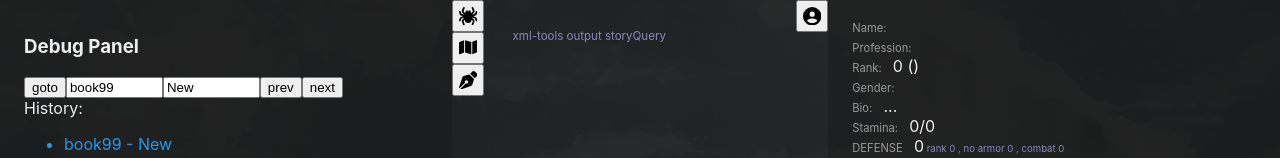
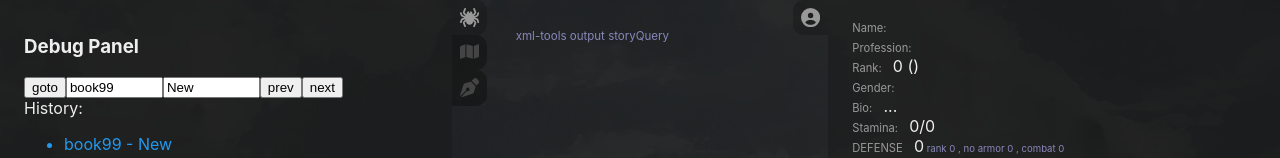
Before and after one commit to jonathan-wideman/js-fabled, a React (Vite) app: page / in a window 1280 px wide. Shown: the top 158 px of the page. Built offline with nearby package versions, Linux system fonts and the light colour scheme; no server answers; what random-js would draw is missing.

Commit message:
tab button styles

```diff
--- a/src/App.css
+++ b/src/App.css
@@ -34,7 +34,7 @@
   align-items: stretch;
   justify-content: space-between;
   width: 100%;
-  height: 100vh
+  height: 100vh;
 }
 
 .story {
@@ -54,7 +54,6 @@
   width: 100%;
   text-align: center;
 }
-
 
 .instruction {
   font-style: italic;
@@ -76,7 +75,7 @@
 
 .pane {
   padding: 1em 1.5em;
-  background-color: rgba(25, 25, 25, 0.5)
+  background-color: rgba(25, 25, 25, 0.5);
 }
 
 .sidebar-content {
@@ -85,7 +84,35 @@
   flex-flow: column wrap;
 }
 
-.debug input[type=text] {
+.sidebar-tab-button {
+  padding: 0.5rem;
+  width: 2.2rem;
+  height: 2.2rem;
+  color: var(--color-txt-die);
+  background-color: rgba(15, 15, 15, 0.5);
+  border: unset;
+}
+
+.sidebar-tab-button.selected-tab {
+  color: var(--color-txt-muted);
+  background-color: rgba(25, 25, 25, 0.5);
+}
+
+.sidebar-tab-button:hover {
+  color: var(--color-txt-muted);
+}
+
+.sidebar-tab-button.left {
+  border-top-right-radius: 0.7rem;
+  border-bottom-right-radius: 0.7rem;
+}
+
+.sidebar-tab-button.right {
+  border-top-left-radius: 0.7rem;
+  border-bottom-left-radius: 0.7rem;
+}
+
+.debug input[type="text"] {
   width: 12ch;
 }
 
@@ -141,7 +168,8 @@
   background-color: var(--color-bg-die);
   font-weight: bold;
   text-shadow: -1px -1px var(--color-bg), 1px 1px var(--color-txt);
-  box-shadow: inset 0.1em 0.1em 0.1em var(--color-txt), inset -0.1em -0.1em 0.1em var(--color-bg);
+  box-shadow: inset 0.1em 0.1em 0.1em var(--color-txt),
+    inset -0.1em -0.1em 0.1em var(--color-bg);
 }
 
 .d6.rolling {
@@ -150,7 +178,5 @@
 
 .story-image {
   margin: 2em 0;
-  box-shadow:
-    0 0 3em hsla(0, 0%, 100%, 0.4),
-    0 0 0.5em hsla(0, 0%, 100%, 0.7);
+  box-shadow: 0 0 3em hsla(0, 0%, 100%, 0.4), 0 0 0.5em hsla(0, 0%, 100%, 0.7);
 }
--- a/src/icons/IconMap.jsx
+++ b/src/icons/IconMap.jsx
@@ -2,7 +2,10 @@ export default function IconMap() {
   // Font Awesome Free 6.5.2 by @fontawesome - https://fontawesome.com License - https://fontawesome.com/license/free Copyright 2024 Fonticons, Inc.
   return (
     <svg xmlns="http://www.w3.org/2000/svg" viewBox="0 0 576 512">
-      <path d="M384 476.1L192 421.2V35.9L384 90.8V476.1zm32-1.2V88.4L543.1 37.5c15.8-6.3 32.9 5.3 32.9 22.3V394.6c0 9.8-6 18.6-15.1 22.3L416 474.8zM15.1 95.1L160 37.2V423.6L32.9 474.5C17.1 480.8 0 469.2 0 452.2V117.4c0-9.8 6-18.6 15.1-22.3z" />
+      <path
+        fill="currentColor"
+        d="M384 476.1L192 421.2V35.9L384 90.8V476.1zm32-1.2V88.4L543.1 37.5c15.8-6.3 32.9 5.3 32.9 22.3V394.6c0 9.8-6 18.6-15.1 22.3L416 474.8zM15.1 95.1L160 37.2V423.6L32.9 474.5C17.1 480.8 0 469.2 0 452.2V117.4c0-9.8 6-18.6 15.1-22.3z"
+      />
     </svg>
   );
 }
--- a/src/icons/IconPen.jsx
+++ b/src/icons/IconPen.jsx
@@ -2,7 +2,10 @@ export default function IconPen() {
   // Font Awesome Free 6.5.2 by @fontawesome - https://fontawesome.com License - https://fontawesome.com/license/free Copyright 2024 Fonticons, Inc.
   return (
     <svg xmlns="http://www.w3.org/2000/svg" viewBox="0 0 512 512">
-      <path d="M368.4 18.3L312.7 74.1 437.9 199.3l55.7-55.7c21.9-21.9 21.9-57.3 0-79.2L447.6 18.3c-21.9-21.9-57.3-21.9-79.2 0zM288 94.6l-9.2 2.8L134.7 140.6c-19.9 6-35.7 21.2-42.3 41L3.8 445.8c-3.8 11.3-1 23.9 7.3 32.4L164.7 324.7c-3-6.3-4.7-13.3-4.7-20.7c0-26.5 21.5-48 48-48s48 21.5 48 48s-21.5 48-48 48c-7.4 0-14.4-1.7-20.7-4.7L33.7 500.9c8.6 8.3 21.1 11.2 32.4 7.3l264.3-88.6c19.7-6.6 35-22.4 41-42.3l43.2-144.1 2.8-9.2L288 94.6z" />
+      <path
+        fill="currentColor"
+        d="M368.4 18.3L312.7 74.1 437.9 199.3l55.7-55.7c21.9-21.9 21.9-57.3 0-79.2L447.6 18.3c-21.9-21.9-57.3-21.9-79.2 0zM288 94.6l-9.2 2.8L134.7 140.6c-19.9 6-35.7 21.2-42.3 41L3.8 445.8c-3.8 11.3-1 23.9 7.3 32.4L164.7 324.7c-3-6.3-4.7-13.3-4.7-20.7c0-26.5 21.5-48 48-48s48 21.5 48 48s-21.5 48-48 48c-7.4 0-14.4-1.7-20.7-4.7L33.7 500.9c8.6 8.3 21.1 11.2 32.4 7.3l264.3-88.6c19.7-6.6 35-22.4 41-42.3l43.2-144.1 2.8-9.2L288 94.6z"
+      />
     </svg>
   );
 }
--- a/src/icons/IconPerson.jsx
+++ b/src/icons/IconPerson.jsx
@@ -2,7 +2,10 @@ export default function IconPerson() {
   // Font Awesome Free 6.5.2 by @fontawesome - https://fontawesome.com License - https://fontawesome.com/license/free Copyright 2024 Fonticons, Inc.
   return (
     <svg xmlns="http://www.w3.org/2000/svg" viewBox="0 0 512 512">
-      <path d="M399 384.2C376.9 345.8 335.4 320 288 320H224c-47.4 0-88.9 25.8-111 64.2c35.2 39.2 86.2 63.8 143 63.8s107.8-24.7 143-63.8zM0 256a256 256 0 1 1 512 0A256 256 0 1 1 0 256zm256 16a72 72 0 1 0 0-144 72 72 0 1 0 0 144z" />
+      <path
+        fill="currentColor"
+        d="M399 384.2C376.9 345.8 335.4 320 288 320H224c-47.4 0-88.9 25.8-111 64.2c35.2 39.2 86.2 63.8 143 63.8s107.8-24.7 143-63.8zM0 256a256 256 0 1 1 512 0A256 256 0 1 1 0 256zm256 16a72 72 0 1 0 0-144 72 72 0 1 0 0 144z"
+      />
     </svg>
   );
 }
--- a/src/icons/IconSpider.jsx
+++ b/src/icons/IconSpider.jsx
@@ -2,7 +2,10 @@ export default function IconSpider() {
   // Font Awesome Free 6.5.2 by @fontawesome - https://fontawesome.com License - https://fontawesome.com/license/free Copyright 2024 Fonticons, Inc.
   return (
     <svg xmlns="http://www.w3.org/2000/svg" viewBox="0 0 512 512">
-      <path d="M158.4 32.6c4.8-12.4-1.4-26.3-13.8-31s-26.3 1.4-31 13.8L81.1 100c-7.9 20.7-3 44.1 12.7 59.7l57.4 57.4L70.8 190.3c-2.4-.8-4.3-2.7-5.1-5.1L46.8 128.4C42.6 115.8 29 109 16.4 113.2S-3 131 1.2 143.6l18.9 56.8c5.6 16.7 18.7 29.8 35.4 35.4L116.1 256 55.6 276.2c-16.7 5.6-29.8 18.7-35.4 35.4L1.2 368.4C-3 381 3.8 394.6 16.4 398.8s26.2-2.6 30.4-15.2l18.9-56.8c.8-2.4 2.7-4.3 5.1-5.1l80.4-26.8L93.7 352.3C78.1 368 73.1 391.4 81.1 412l32.5 84.6c4.8 12.4 18.6 18.5 31 13.8s18.5-18.6 13.8-31l-32.5-84.6c-1.1-3-.4-6.3 1.8-8.5L160 353.9c1 52.1 43.6 94.1 96 94.1s95-41.9 96-94.1l32.3 32.3c2.2 2.2 2.9 5.6 1.8 8.5l-32.5 84.6c-4.8 12.4 1.4 26.3 13.8 31s26.3-1.4 31-13.8L430.9 412c7.9-20.7 3-44.1-12.7-59.7l-57.4-57.4 80.4 26.8c2.4 .8 4.3 2.7 5.1 5.1l18.9 56.8c4.2 12.6 17.8 19.4 30.4 15.2s19.4-17.8 15.2-30.4l-18.9-56.8c-5.6-16.7-18.7-29.8-35.4-35.4L395.9 256l60.5-20.2c16.7-5.6 29.8-18.7 35.4-35.4l18.9-56.8c4.2-12.6-2.6-26.2-15.2-30.4s-26.2 2.6-30.4 15.2l-18.9 56.8c-.8 2.4-2.7 4.3-5.1 5.1l-80.4 26.8 57.4-57.4c15.6-15.6 20.6-39 12.7-59.7L398.4 15.4C393.6 3 379.8-3.2 367.4 1.6s-18.5 18.6-13.8 31l32.5 84.6c1.1 3 .4 6.3-1.8 8.5L336 174.1V160c0-31.8-18.6-59.3-45.5-72.2c-9.1-4.4-18.5 3.3-18.5 13.4V112c0 8.8-7.2 16-16 16s-16-7.2-16-16V101.2c0-10.1-9.4-17.7-18.5-13.4C194.6 100.7 176 128.2 176 160v14.1l-48.3-48.3c-2.2-2.2-2.9-5.6-1.8-8.5l32.5-84.6z" />
+      <path
+        fill="currentColor"
+        d="M158.4 32.6c4.8-12.4-1.4-26.3-13.8-31s-26.3 1.4-31 13.8L81.1 100c-7.9 20.7-3 44.1 12.7 59.7l57.4 57.4L70.8 190.3c-2.4-.8-4.3-2.7-5.1-5.1L46.8 128.4C42.6 115.8 29 109 16.4 113.2S-3 131 1.2 143.6l18.9 56.8c5.6 16.7 18.7 29.8 35.4 35.4L116.1 256 55.6 276.2c-16.7 5.6-29.8 18.7-35.4 35.4L1.2 368.4C-3 381 3.8 394.6 16.4 398.8s26.2-2.6 30.4-15.2l18.9-56.8c.8-2.4 2.7-4.3 5.1-5.1l80.4-26.8L93.7 352.3C78.1 368 73.1 391.4 81.1 412l32.5 84.6c4.8 12.4 18.6 18.5 31 13.8s18.5-18.6 13.8-31l-32.5-84.6c-1.1-3-.4-6.3 1.8-8.5L160 353.9c1 52.1 43.6 94.1 96 94.1s95-41.9 96-94.1l32.3 32.3c2.2 2.2 2.9 5.6 1.8 8.5l-32.5 84.6c-4.8 12.4 1.4 26.3 13.8 31s26.3-1.4 31-13.8L430.9 412c7.9-20.7 3-44.1-12.7-59.7l-57.4-57.4 80.4 26.8c2.4 .8 4.3 2.7 5.1 5.1l18.9 56.8c4.2 12.6 17.8 19.4 30.4 15.2s19.4-17.8 15.2-30.4l-18.9-56.8c-5.6-16.7-18.7-29.8-35.4-35.4L395.9 256l60.5-20.2c16.7-5.6 29.8-18.7 35.4-35.4l18.9-56.8c4.2-12.6-2.6-26.2-15.2-30.4s-26.2 2.6-30.4 15.2l-18.9 56.8c-.8 2.4-2.7 4.3-5.1 5.1l-80.4 26.8 57.4-57.4c15.6-15.6 20.6-39 12.7-59.7L398.4 15.4C393.6 3 379.8-3.2 367.4 1.6s-18.5 18.6-13.8 31l32.5 84.6c1.1 3 .4 6.3-1.8 8.5L336 174.1V160c0-31.8-18.6-59.3-45.5-72.2c-9.1-4.4-18.5 3.3-18.5 13.4V112c0 8.8-7.2 16-16 16s-16-7.2-16-16V101.2c0-10.1-9.4-17.7-18.5-13.4C194.6 100.7 176 128.2 176 160v14.1l-48.3-48.3c-2.2-2.2-2.9-5.6-1.8-8.5l32.5-84.6z"
+      />
     </svg>
   );
 }
--- a/src/interface/Sidebar.jsx
+++ b/src/interface/Sidebar.jsx
@@ -16,7 +16,12 @@ export default function Sidebar({
   return (
     <div className="sidebar">
       {side === "right" ? (
-        <SidebarTabButtons tabs={tabs} onClickTabButton={onClickTabButton} />
+        <SidebarTabButtons
+          tabs={tabs}
+          side={side}
+          selectedId={selectedId}
+          onClickTabButton={onClickTabButton}
+        />
       ) : null}
       {selectedTab ? (
         <div key={selectedId} className="pane" {...others}>
@@ -24,20 +29,28 @@ export default function Sidebar({
         </div>
       ) : null}
       {side === "left" ? (
-        <SidebarTabButtons tabs={tabs} onClickTabButton={onClickTabButton} />
+        <SidebarTabButtons
+          tabs={tabs}
+          side={side}
+          selectedId={selectedId}
+          onClickTabButton={onClickTabButton}
+        />
       ) : null}
     </div>
   );
 }
 
-function SidebarTabButtons({ tabs, onClickTabButton }) {
+function SidebarTabButtons({ tabs, side, selectedId, onClickTabButton }) {
   return (
     <div>
       {tabs.map((tab) => (
         <div key={tab.id}>
           <button
             onClick={() => onClickTabButton(tab.id)}
-            style={{ padding: "0.3rem", width: "2rem", height: "2rem" }}
+            className={`sidebar-tab-button ${side}${
+              selectedId === tab.id ? " selected-tab" : ""
+            }`}
+            // style={{ padding: "0.3rem", width: "2rem", height: "2rem" }}
           >
             {tab.icon || tab.label}
           </button>
```
